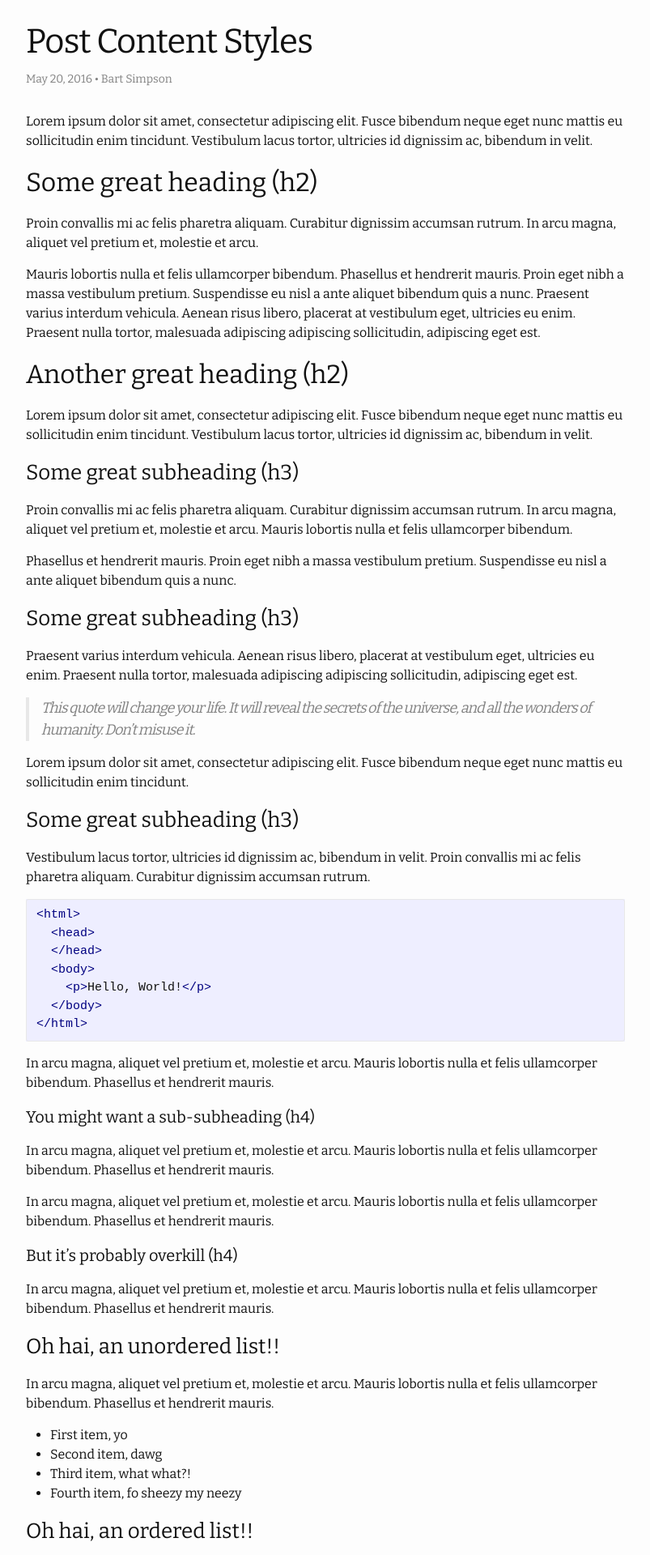
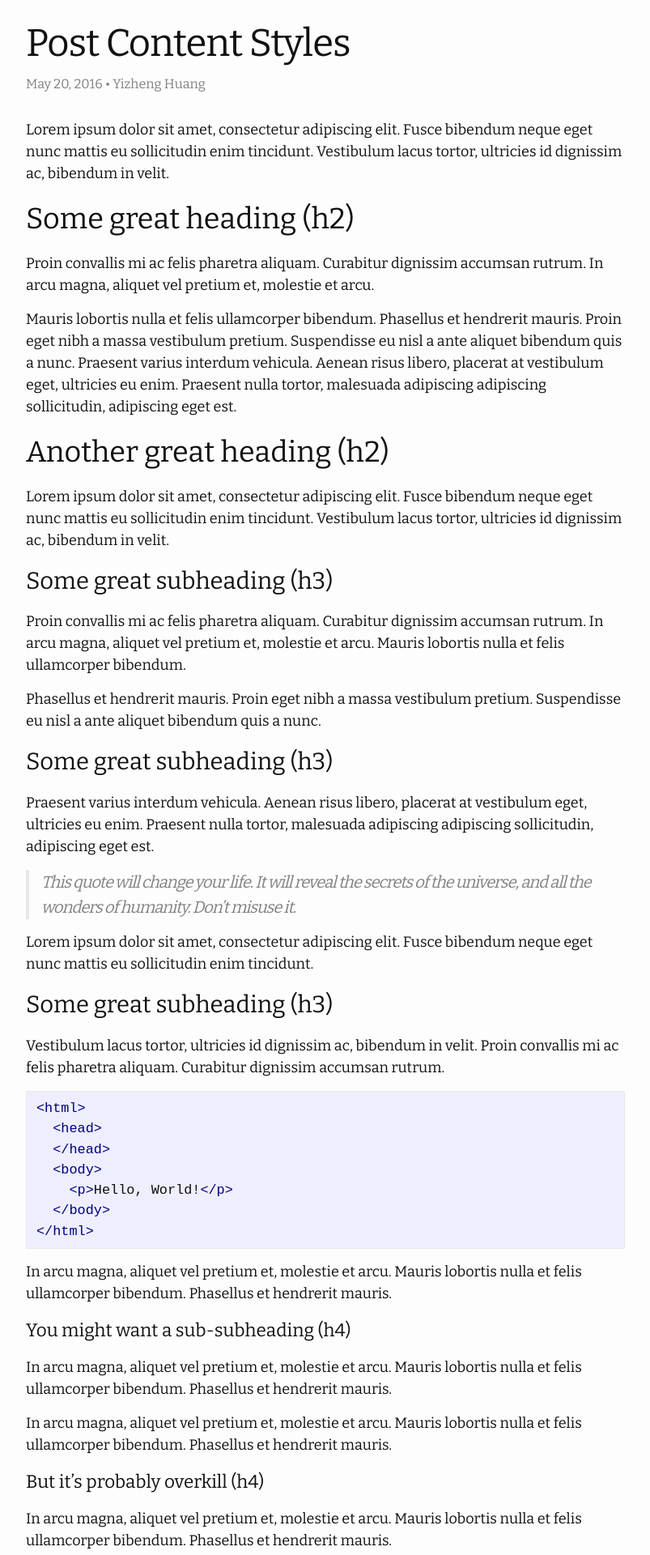
Before and after one commit to huangyz0918/moving, a Jekyll site: the page built from _posts/2016-05-20-post-content-styles.md, in a window 1280 px wide. Shown: the top 1920 px of the page at 81% size, without its empty margins (238-1041 px from the left). Built offline with Jekyll 4.4.1, drawn with Linux system fonts in a browser that asks for light colours; some of the changed text lies outside the part shown.

Commit message:
🚑 quickfix:

```diff
--- a/_layouts/default.html
+++ b/_layouts/default.html
@@ -7,6 +7,6 @@
             {{ content }}
         </div>
     </main>
-        <!-- {%- include footer.html -%} -->
+        {%- include footer.html -%}
     </body>
 </html>
--- a/_layouts/home.html
+++ b/_layouts/home.html
@@ -3,7 +3,6 @@ layout: default
 ---
 
 <div class="home">
-
   {%- if site.posts.size > 0 -%}
   <h2 class="post-list-heading">{{ page.list_title | default: "Posts" }}</h2>
   <ul class="post-list">
--- a/_posts/2016-05-20-post-content-styles.md
+++ b/_posts/2016-05-20-post-content-styles.md
@@ -2,7 +2,7 @@
 layout: post
 title: "Post Content Styles"
 categories: junk
-author: "Bart Simpson"
+author: "Yizheng Huang"
 meta: "Springfield"
 ---
 
--- a/_sass/move.scss
+++ b/_sass/move.scss
@@ -3,9 +3,9 @@
 // Define defaults for each variable.
 
 $base-font-family: 'Bitter', serif !default;
-$base-font-size: 16px !default;
+$base-font-size: 18px !default;
 $base-font-weight: 400 !default;
-$small-font-size: $base-font-size * 0.875 !default;
+$small-font-size: $base-font-size * 0.9 !default;
 $base-line-height: 1.5 !default;
 
 $spacing-unit: 30px !default;
```
Also changed, not shown: _layouts/page.html (deleted, +0 -13 lines), _posts/2015-08-22-welcome-to-jekyll.md (renamed from _posts/2019-08-22-welcome-to-jekyll.md).
